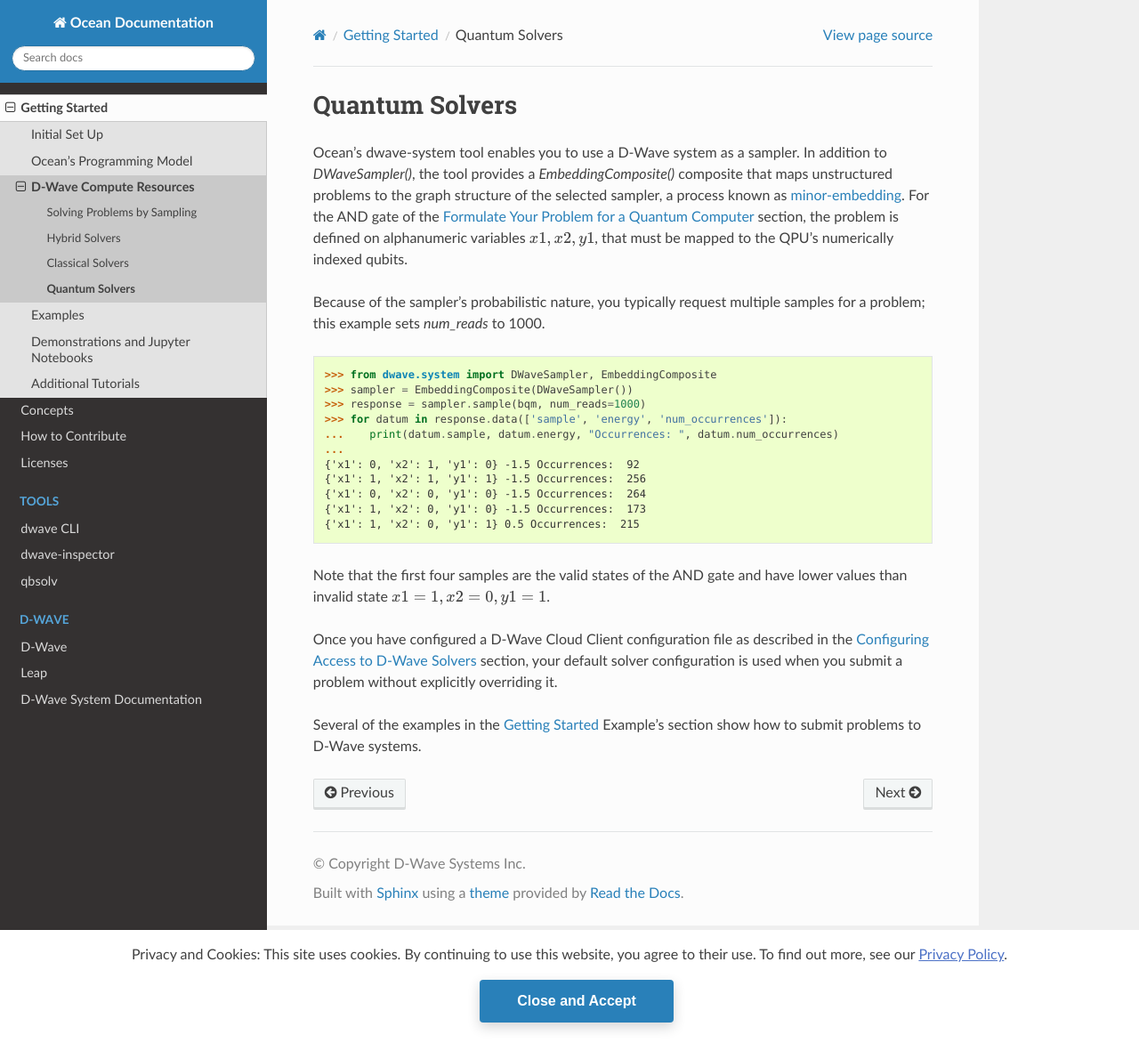
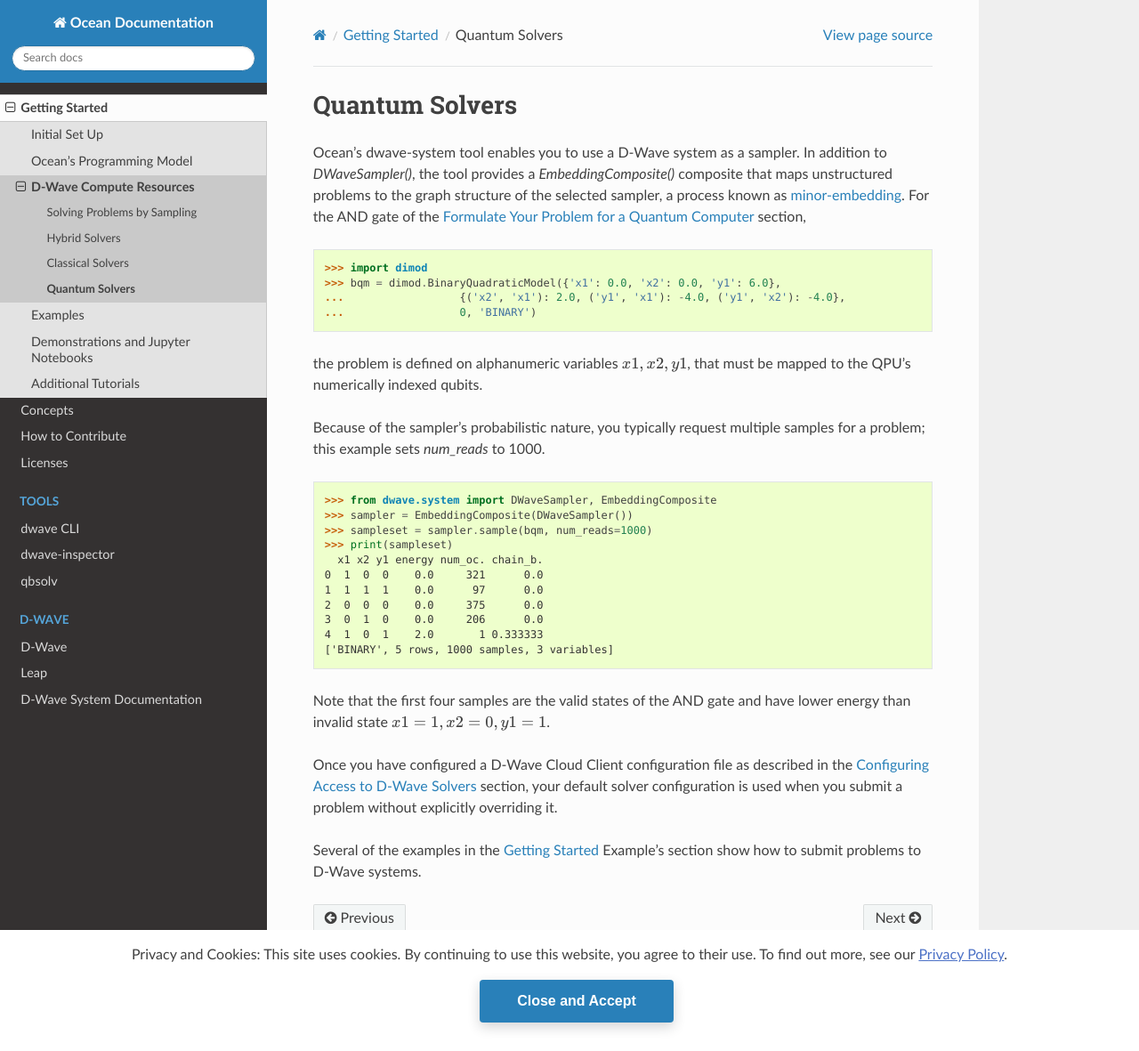
Before and after one commit to dwavesystems/dwave-ocean-sdk, a Sphinx documentation site: the page built from docs/overview/qpu.rst, in a window 1280 px wide and 1181 px high. Shown: the whole window at 89% size. Built offline with Sphinx 7.4.7 and the Read the Docs theme 2.0.0, drawn with Linux system fonts in a browser that asks for light colours; pages that are not in the unit, such as notebooks, are missing from menus; the version number could not be read and is left out.

Commit message:
Expand doctests on overview/qpu

```diff
--- a/docs/overview/qpu.rst
+++ b/docs/overview/qpu.rst
@@ -8,29 +8,34 @@
 you to use a D-Wave system as a sampler. In addition to *DWaveSampler()*, the tool
 provides a *EmbeddingComposite()* composite that maps unstructured problems to the graph
 structure of the selected sampler, a process known as :term:`minor-embedding`.
-For the AND gate of the :ref:`formulating_bqm` section, the problem is defined on
+For the AND gate of the :ref:`formulating_bqm` section,
+
+>>> import dimod
+>>> bqm = dimod.BinaryQuadraticModel({'x1': 0.0, 'x2': 0.0, 'y1': 6.0},
+...                  {('x2', 'x1'): 2.0, ('y1', 'x1'): -4.0, ('y1', 'x2'): -4.0},
+...                  0, 'BINARY')
+
+the problem is defined on
 alphanumeric variables :math:`x1, x2, y1`, that must be mapped to the QPU's numerically
 indexed qubits.
 
 Because of the sampler's probabilistic nature, you typically request multiple samples
 for a problem; this example sets `num_reads` to 1000.
 
-.. code-block:: python
-
-    >>> from dwave.system import DWaveSampler, EmbeddingComposite
-    >>> sampler = EmbeddingComposite(DWaveSampler())
-    >>> response = sampler.sample(bqm, num_reads=1000)   # doctest: +SKIP
-    >>> for datum in response.data(['sample', 'energy', 'num_occurrences']):     # doctest: +SKIP
-    ...    print(datum.sample, datum.energy, "Occurrences: ", datum.num_occurrences)
-    ...
-    {'x1': 0, 'x2': 1, 'y1': 0} -1.5 Occurrences:  92
-    {'x1': 1, 'x2': 1, 'y1': 1} -1.5 Occurrences:  256
-    {'x1': 0, 'x2': 0, 'y1': 0} -1.5 Occurrences:  264
-    {'x1': 1, 'x2': 0, 'y1': 0} -1.5 Occurrences:  173
-    {'x1': 1, 'x2': 0, 'y1': 1} 0.5 Occurrences:  215
+>>> from dwave.system import DWaveSampler, EmbeddingComposite
+>>> sampler = EmbeddingComposite(DWaveSampler())
+>>> sampleset = sampler.sample(bqm, num_reads=1000)
+>>> print(sampleset)   # doctest: +SKIP
+  x1 x2 y1 energy num_oc. chain_b.
+0  1  0  0    0.0     321      0.0
+1  1  1  1    0.0      97      0.0
+2  0  0  0    0.0     375      0.0
+3  0  1  0    0.0     206      0.0
+4  1  0  1    2.0       1 0.333333
+['BINARY', 5 rows, 1000 samples, 3 variables]
 
 Note that the first four samples are the valid states of the AND gate and have
-lower values than invalid state :math:`x1=1, x2=0, y1=1`.
+lower energy than invalid state :math:`x1=1, x2=0, y1=1`.
 
 Once you have configured a
 :doc:`D-Wave Cloud Client configuration file </docs_cloud/sdk_index>` as described in
```
